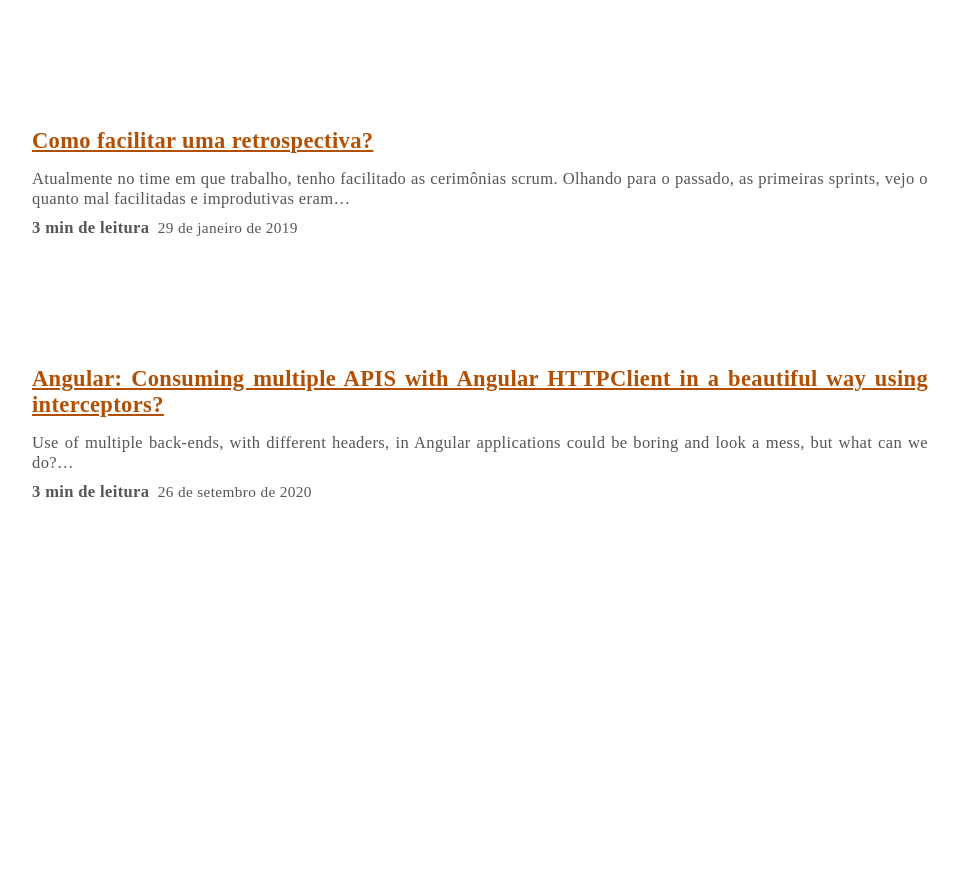
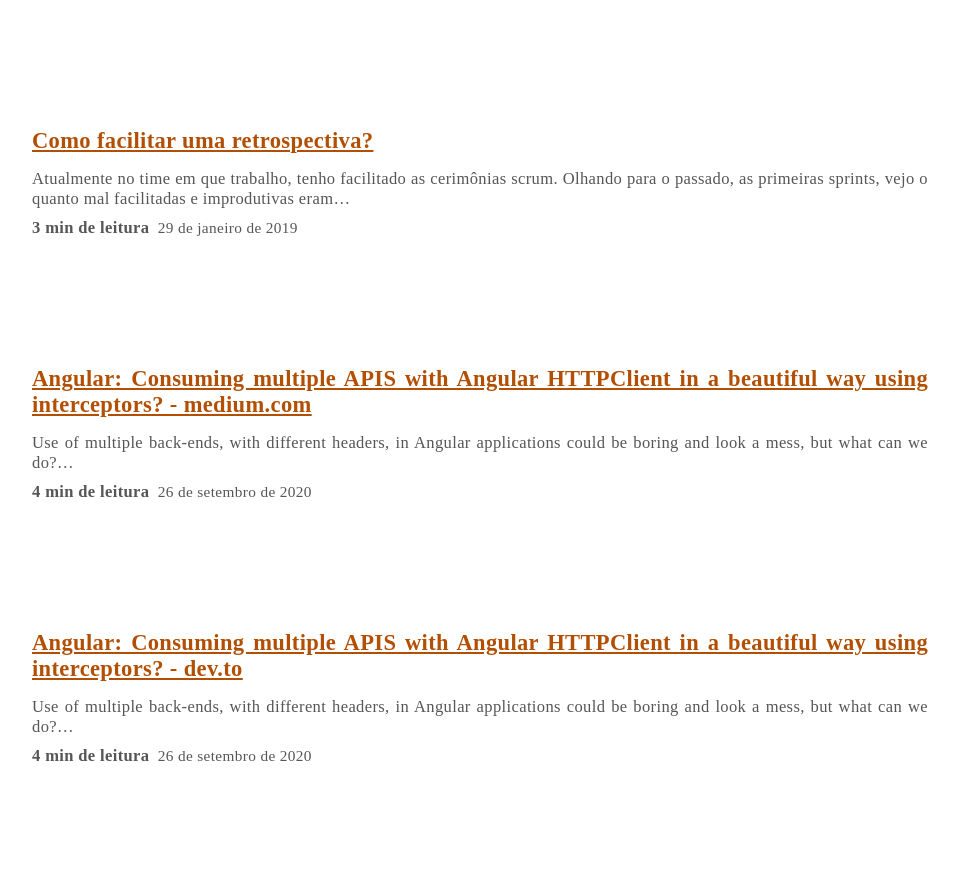
Before and after one commit to leonardovff/portfolio, a plain HTML site: page index.html in a window 1280 px wide. Shown: the part 456-1350 px from the top of the page, without its empty margins (160-1119 px from the left). Before the commit the page ends 1086 px from the top, so only its background shows below. Drawn offline with Linux system fonts and the light colour scheme; a web font is replaced by a local one.

Commit message:
Add new link to the list of posts

```diff
--- a/index.html
+++ b/index.html
@@ -24,7 +24,7 @@
       <div>
         <img src="./assets/img/eu.png" />
         <h1>@<a href="#">leonardovff</a></h1>
-        <h2>Desenvolvedor web, apaixonado por cultura ágil e computação. Entusiasta de design e interações humanas. Pseudo motoqueiro e esportista nas horas vagas.</h2>
+        <h2>Desenvolvedor web 2.0, aprendendo web 3.0 e engenharia de dados. Gosto também de pensar sobre a experiência do usuário. Pseudo motoqueiro.</h2>
       </div>
       <a class="btn-circle" href="#" title="Exibir mais informações"><span><span></a>
     </header>
@@ -35,9 +35,20 @@
         <span>3 min de leitura</span><time datetime="2019-02-29">29 de janeiro de 2019</time>
       </article>
       <article>
-        <h3><a title="Angular: Consuming multiple APIS with Angular HTTPClient in a beautiful way using interceptors" target="_blank" href="https://dev.to/leonardovff/angular-consuming-multiple-apis-with-angular-httpclient-in-a-beautiful-way-using-interceptors-3im1">Angular: Consuming multiple APIS with Angular HTTPClient in a beautiful way using interceptors?</a></h3>
+        <h3>
+          <a title="Angular: Consuming multiple APIS with Angular HTTPClient in a beautiful way using interceptors" target="_blank" href="https://medium.com/p/70ae76182d7e">
+          Angular: Consuming multiple APIS with Angular HTTPClient in a beautiful way using interceptors? - medium.com
+        </a></h3>
         <p>Use of multiple back-ends, with different headers, in Angular applications could be boring and look a mess, but what can we do?…</p>
-        <span>3 min de leitura</span><time datetime="">26 de setembro de 2020</time>
+        <span>4 min de leitura</span><time datetime="">26 de setembro de 2020</time>
+      </article>
+      <article>
+        <h3>
+          <a title="Angular: Consuming multiple APIS with Angular HTTPClient in a beautiful way using interceptors" target="_blank" href="https://dev.to/leonardovff/angular-consuming-multiple-apis-with-angular-httpclient-in-a-beautiful-way-using-interceptors-3im1">
+          Angular: Consuming multiple APIS with Angular HTTPClient in a beautiful way using interceptors? - dev.to
+        </a></h3>
+        <p>Use of multiple back-ends, with different headers, in Angular applications could be boring and look a mess, but what can we do?…</p>
+        <span>4 min de leitura</span><time datetime="">26 de setembro de 2020</time>
       </article>
   </body>
 </html>
```
